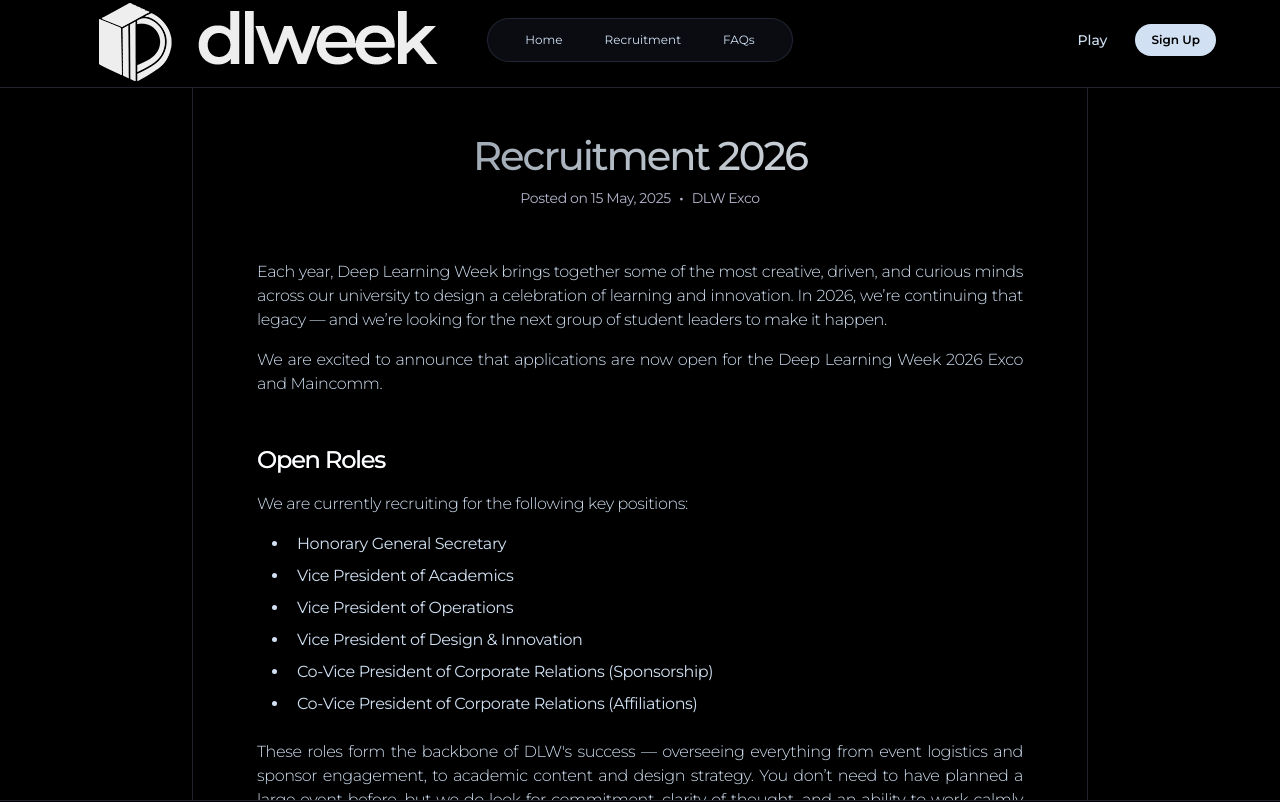
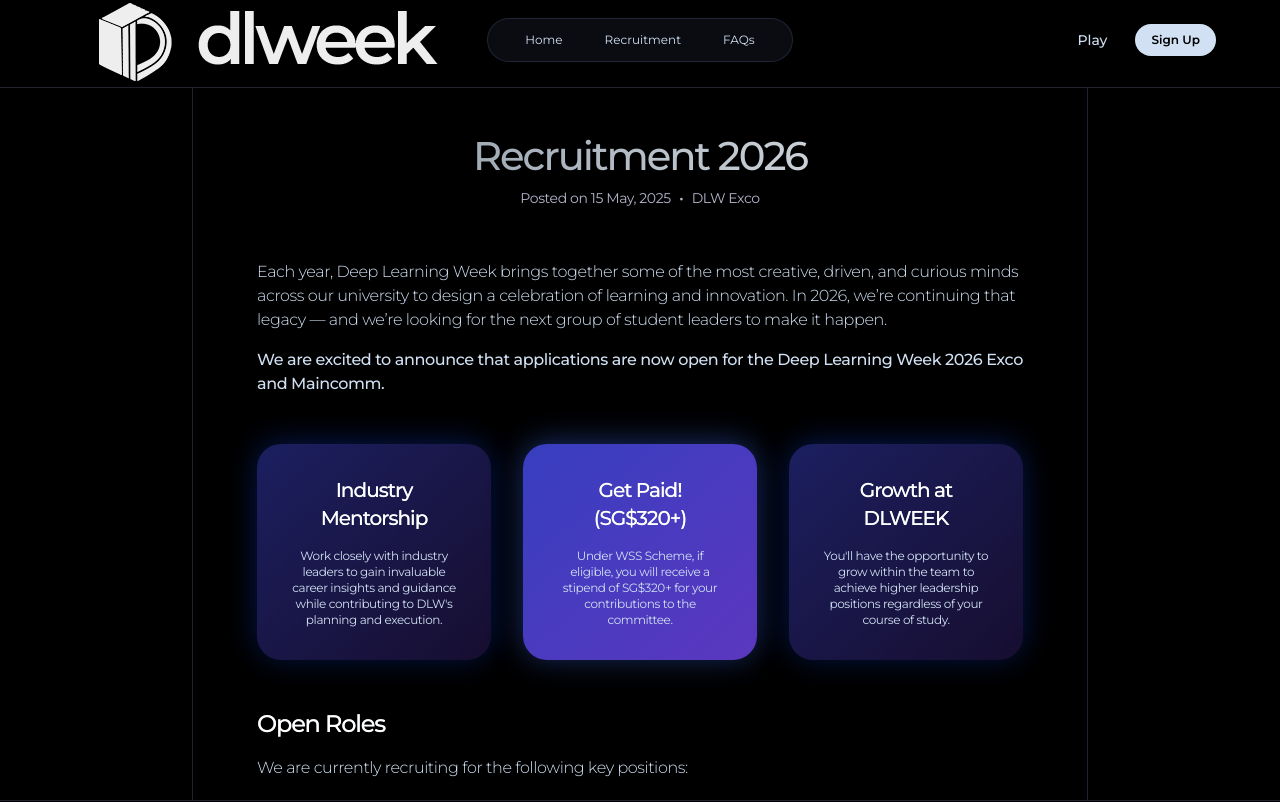
Before and after one commit to saboiii/deeplearningweek, a Next.js app: page /recruitment in a window 1280 px wide. Shown: the top 802 px of the page. Built offline with nearby package versions, Linux system fonts and the light colour scheme.

Commit message:
added benefits

```diff
--- a/app/globals.css
+++ b/app/globals.css
@@ -229,3 +229,13 @@
 .authResendCodeDisabled{
   @apply flex text-xs uppercase tracking-wide text-[#c8c1ee]/30
 }
+
+.benefitBoxA{
+  @apply rounded-3xl  bg-gradient-to-br from-[#454eef]/40 to-[#7245ef]/20 p-8 items-center justify-center;
+  box-shadow: 0 -2px 30px rgba(11, 48, 151, 0.5)
+}
+
+.benefitBoxB{
+  @apply rounded-3xl bg-gradient-to-br from-[#454eef]/80 to-[#7245ef]/80 p-8 items-center justify-center;
+  box-shadow: 0 -2px 30px rgba(50, 91, 206, 0.5)
+}
--- a/app/recruitment/page.js
+++ b/app/recruitment/page.js
@@ -11,7 +11,7 @@
                 {/* <div className='hidden lg:flex flex-col items-center justify-center w-[30vw] h-full border-[#2a2b3c]/80 border-r'>
 
                 </div> */}
-                <div className='flex font-light flex-col prose px-20 text-justify tracking-tight lg:px-16 py-12 w-full text-sm lg:text-base lg:w-[70vw] lg:border-[#2a2b3c]/80 lg:border-l lg:border-r h-full overflow-y-auto'>
+                <div className='flex font-light flex-col prose px-8 lg:overscroll-none text-pretty tracking-tight lg:px-16 py-12 w-full text-sm lg:text-base lg:w-[70vw] lg:border-[#2a2b3c]/80 lg:border-l lg:border-r h-full overflow-y-auto'>
                     <h2 className='w-full text-2xl md:text-[40px] leading-none mb-2'>Recruitment 2026</h2>
                     <div className="flex font-normal text-[#b3b5cb] justify-center text-center text-sm text-pretty mb-12 items-center">
                         <span>Posted on 15 May, 2025</span>
@@ -23,9 +23,37 @@
                         <p className='flex'>
                             Each year, Deep Learning Week brings together some of the most creative, driven, and curious minds across our university to design a celebration of learning and innovation. In 2026, we’re continuing that legacy — and we’re looking for the next group of student leaders to make it happen.
                         </p>
-                        <p className='flex mt-4'>
+                        <p className='flex mt-4 font-medium'>
                             We are excited to announce that applications are now open for the Deep Learning Week 2026 Exco and Maincomm.
                         </p>
+                    </section>
+
+                    <section className="grid grid-cols-1 lg:grid-cols-3 mb-12 w-full gap-8 flex-col">
+                        <div className='flex flex-col w-full benefitBoxA'>
+                            <h2 className="flex text-xl text-white mb-4 font-medium">
+                                Industry Mentorship
+                            </h2>
+                            <p className='flex font-normal text-center text-xs'>
+                                Work closely with industry leaders to gain invaluable career insights and guidance while contributing to DLW's planning and execution.
+                            </p>
+                        </div>
+                        <div className='flex flex-col w-full benefitBoxB' >
+                            <h2 className="flex text-xl text-white mb-4 font-medium">
+                                Get Paid! (SG$320+)
+                            </h2>
+                            <p className='flex font-normal text-center text-xs'>
+                                Under WSS Scheme, if eligible, you will receive a stipend of SG$320+ for your contributions to the committee.
+                            </p>
+                        </div>
+                        <div className='flex flex-col w-full benefitBoxA text-xs'>
+                            <h2 className="flex text-xl text-white mb-4 font-medium">
+                                Growth at DLWEEK
+                            </h2>
+                            <p className='flex font-normal text-center text-xs'>
+                               You'll have the opportunity to grow within the team to achieve higher leadership positions regardless of your course of study.
+                            </p>
+                        </div>
+
                     </section>
 
                     <section className="flex mb-12 w-full flex-col">
```
